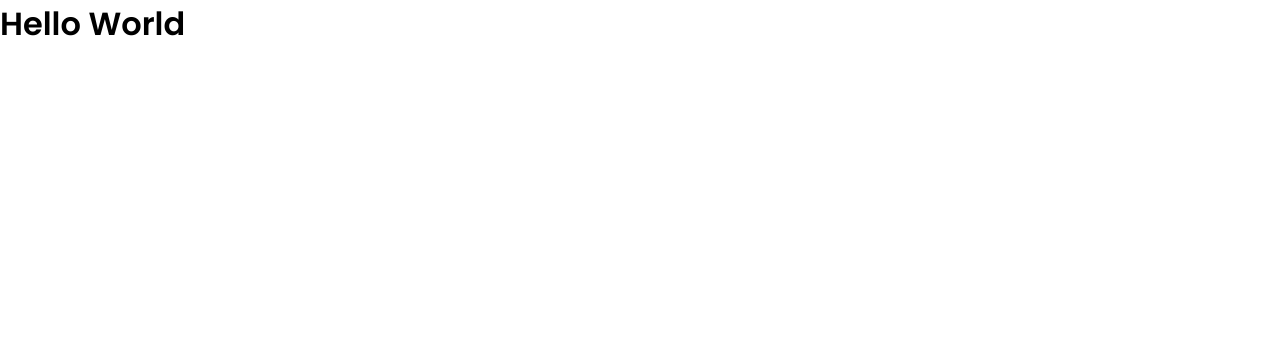
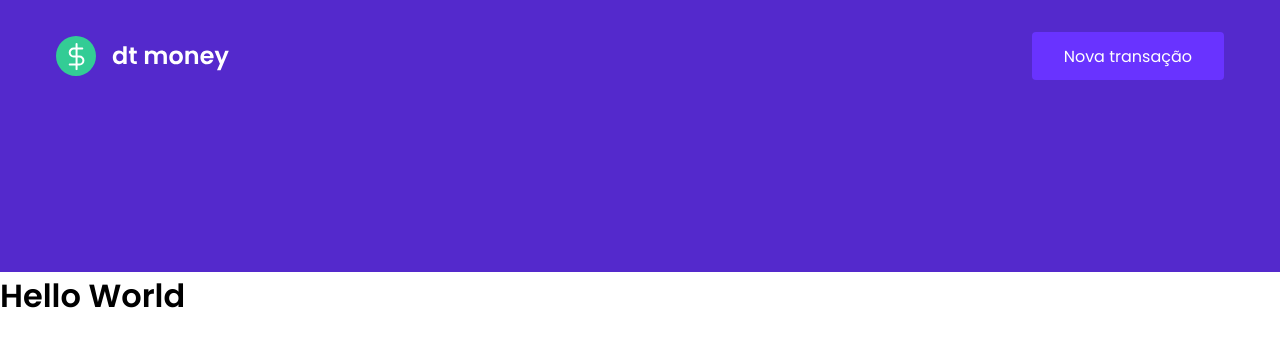
Before and after one commit to clarabrancalhao/dt-money, a React (Create React App) app: page / in a window 1280 px wide. Shown: the top 346 px of the page. Built offline with nearby package versions, Linux system fonts and the light colour scheme.

Commit message:
feat: create header

```diff
--- a/src/App.tsx
+++ b/src/App.tsx
@@ -1,11 +1,13 @@
+import { Header } from "./components/Header";
 import { GlobalStyle } from "./styles/global";
 
 export function App() {
   return (
-    <div className="App">
+    <>
+      <Header />
       <h1>Hello World</h1>
       <GlobalStyle />
-    </div>
+    </>
   );
 }
 
--- /dev/null
+++ b/src/components/Header/index.tsx
@@ -0,0 +1,13 @@
+import logoImg from "../../assets/logo.svg";
+import { Container, Content } from "./styles";
+
+export const Header = () => {
+  return (
+    <Container>
+      <Content>
+        <img src={logoImg} alt="dt-money" />
+        <button type="button">Nova transação</button>
+      </Content>
+    </Container>
+  );
+};
--- /dev/null
+++ b/src/components/Header/styles.ts
@@ -0,0 +1,30 @@
+import styled from "styled-components";
+
+export const Container = styled.div`
+  background-color: var(--blue);
+`;
+
+export const Content = styled.div`
+  max-width: 1200px;
+  margin: 0 auto;
+  padding: 2rem 1rem 12rem;
+  display: flex;
+  align-items: center;
+  justify-content: space-between;
+
+  button {
+    font-size: 1rem;
+    color: #fff;
+    background: var(--light-blue);
+    border: 0;
+    padding: 0 2rem;
+    border-radius: 0.25rem;
+    height: 3rem;
+
+    transition: filter 0.2s;
+
+    &:hover {
+      filter: brightness(90%);
+    }
+  }
+`;
--- a/src/styles/global.ts
+++ b/src/styles/global.ts
@@ -6,7 +6,7 @@
     --red: #E62E4D;
     --blue: #5429CC;
     --green: #33CC95;
-    --light-blue: #6933FF
+    --light-blue: #6933FF;
 
     --text-title: #363F5F;
     --text-body:  #969CB3;
```
